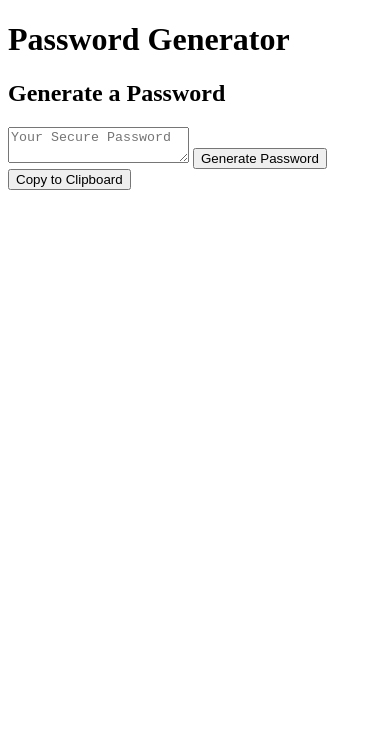
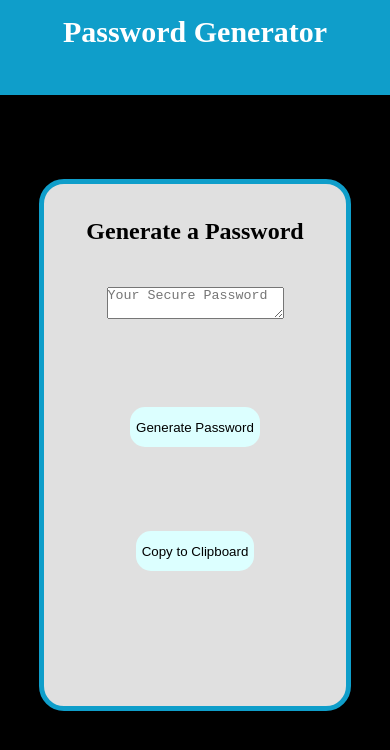
Before and after one commit to ZaphodBettlebrox/Homework3, a plain HTML site: page index.html in a window 390 px wide. Drawn offline with Linux system fonts and the light colour scheme.

Commit message:
styling and more js

```diff
--- a/index.html
+++ b/index.html
@@ -4,23 +4,32 @@
     <meta charset="UTF-8" />
     <meta name="viewport" content="width=device-width, initial-scale=1.0" />
     <meta http-equiv="X-UA-Compatible" content="ie=edge" />
+    <link rel="stylesheet" href="style.css" />
     <title>Password Generator</title>
   </head>
   <body>
-    <header>
+    <header class="header">
       <h1>Password Generator</h1>
     </header>
+    <div class="passwordbox">
       <h2>Generate a Password</h2>
+      <div class="password">
         <textarea
           readonly
-      id="password"
+          id="password" class="passwordthing"
           placeholder="Your Secure Password"
           aria-label="Generated Password"
         ></textarea>
-    <button id="generate">Generate Password</button>
-    <button id="copy">
+        <br>
+        <button class="buttons" id="generate">
+          Generate Password
+        </button>
+
+        <button class="buttons" id="copy">
           Copy to Clipboard
         </button>
+      </div>
+    </div>
     <script src="script.js"></script>
   </body>
 </html>
--- a/script.js
+++ b/script.js
@@ -4,7 +4,6 @@ var generateBtn = document.querySelector("#generate");
 var copyBtn = document.querySelector("#copy");
 
 //this function will fire when you click the generate password button on the page.  I've set it to alert "You've clicked a button" and return a password of password for now. Update it to make your password
-
 
 var specialCharacters = ["!", "#", "$", "%", "&", "*"];
 
@@ -67,7 +66,6 @@ var uppercaseCharacters = [
 ];
 
 function generatePassword(characterLength) {
-
   //YOUR CODE HERE
 
   //how log of a password between 8 and 128 characters?
@@ -75,11 +73,11 @@ function generatePassword(characterLength) {
     "How long of a password do you want between 8 and 128 characters?"
   );
   if (characterLength <= 7) {
-    alert("Please enter a number between 8 and 128");
+    alert("try again");
   }
 
   if (characterLength > 128) {
-    alert("Please enter a number between 8 and 128");
+    alert("try again");
   } else if (characterLength > 7 && characterLength <= 128) {
     console.log("password length: " + characterLength);
 
@@ -94,28 +92,24 @@ function generatePassword(characterLength) {
 
     //do you want uppercase characters?
     var askUppercase = confirm("Do you want uppercase characters?");
-
+  }
   //makes sure at least one character is selected to generate password
-    if (askSpecial && askNumeric && askLowercase && askUppercase === null) {
+  if (askSpecial===false&&askNumeric===false&&askLowercase===false&&askUppercase===false) {
     alert("Please try again and say yes to at least one character");
   }
-  }
+
   //generate password
   password = "";
 
   //   for (let index = 0; index <characterLength; index++) {
-while( password.length < characterLength){
+  while (password.length < characterLength) {
     if (askSpecial === true) {
       password +=
-        specialCharacters[
-          Math.floor(specialCharacters.length * Math.random())
-        ];
+        specialCharacters[Math.floor(specialCharacters.length * Math.random())];
     }
     if (askNumeric === true) {
       password +=
-        numericCharacters[
-          Math.floor(numericCharacters.length * Math.random())
-        ];
+        numericCharacters[Math.floor(numericCharacters.length * Math.random())];
     }
     if (askLowercase === true) {
       password +=
@@ -129,7 +123,6 @@ while( password.length < characterLength){
           Math.floor(uppercaseCharacters.length * Math.random())
         ];
     }
-
   }
   //display password
   console.log("password: " + password);
--- /dev/null
+++ b/style.css
@@ -0,0 +1,66 @@
+body{
+    background: black;
+    margin: 0;
+}
+.header{
+    background: rgb(15, 158, 202);
+    height: 60px;
+    padding-bottom: 20px;
+    text-align: center;
+    color: white;
+    font-size: 2vw;
+
+}
+h1{
+    margin: auto 0;
+}
+
+h2{
+    margin: 3vh 0px 3vh 0px;
+}
+.passwordbox{
+    height: 30vh;
+    border-radius: 25px;
+    text-align: center;
+    padding: 2vw;
+    margin-top: 20vh;
+    margin-left: 10vw;
+    margin-right: 10vw;
+    background: rgb(224, 224, 224);
+    border: solid 5px rgb(15, 158, 202);
+
+}
+.passwordthing{
+    margin-top: 2vh;
+    padding: 0;
+}
+.buttons{
+    border-radius: 15px;
+    height: 40px;
+    background: rgb(220, 255, 255);
+    border: black;
+    margin: 5vh
+}
+.buttons:hover, .buttons:active{
+    background: rgb(158, 197, 197);
+    color: white;
+}
+@media only screen and (max-width: 1100px){
+    .header{
+        font-size: 3vw;
+    }
+}
+@media only screen and (max-width: 510px){
+    .passwordbox{
+        height: 60vh;
+        margin-top: 10vh;
+    }
+    .header{
+        padding-top: 15px;
+        font-size: 15px;
+    }
+    .buttons{
+        margin-top: 10vh;
+        margin-bottom: 0px;
+    }
+}
```
Also changed, not shown: 1 other file. Lines whose indentation alone changed are shown as unchanged.
